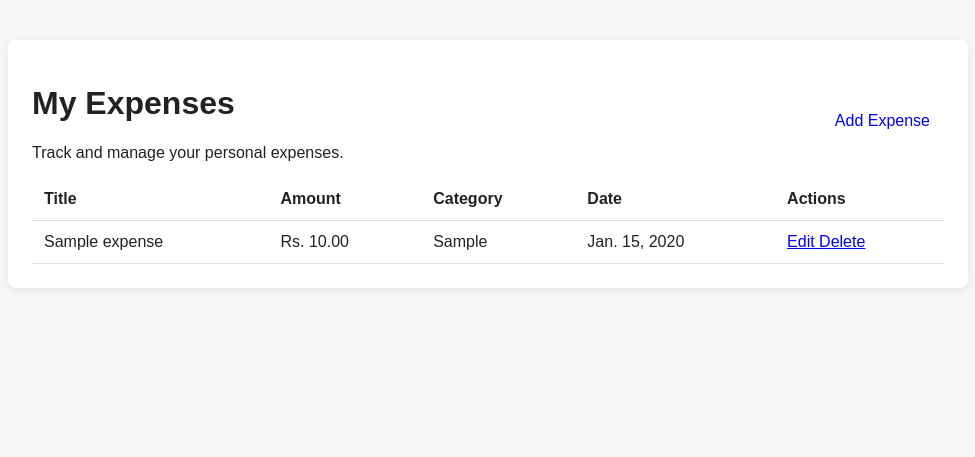
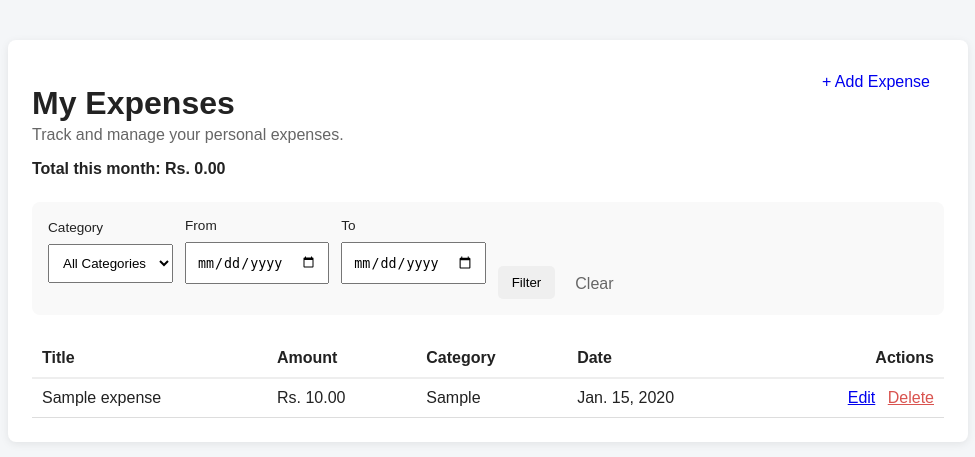
Before and after one commit to GREED-ED/expense-tracker, a Django app: page /expenses/ in a window 1280 px wide. Shown: the part 65-522 px from the top of the page, without its empty margins (152-1127 px from the left). Run offline with Django 5.2, Linux system fonts and the light colour scheme; a user stored in the database is signed in; tables that the repository leaves empty hold one stand-in row (values such as "Sample post").

Commit message:
Add registration feature and enhance expense management UI
- Implemented user registration functionality with a new RegistrationView and RegistrationForm.
- Added category selection to ExpenseForm for better expense categorization.
- Enhanced ExpenseListView to support filtering by category and date range, displaying monthly totals.
- Improved UI for expense forms and lists, including better styling and layout adjustments.
- Created a new registration template and updated the login template for improved user experience.

```diff
--- a/expense_tracker/urls.py
+++ b/expense_tracker/urls.py
@@ -1,31 +1,28 @@
-"""
-URL configuration for expense_tracker project.
-
-The `urlpatterns` list routes URLs to views. For more information please see:
-    https://docs.djangoproject.com/en/6.1/topics/http/urls/
-Examples:
-Function views
-    1. Add an import:  from my_app import views
-    2. Add a URL to urlpatterns:  path('', views.home, name='home')
-Class-based views
-    1. Add an import:  from other_app.views import Home
-    2. Add a URL to urlpatterns:  path('', Home.as_view(), name='home')
-Including another URLconf
-    1. Import the include() function: from django.urls import include, path
-    2. Add a URL to urlpatterns:  path('blog/', include('blog.urls'))
-"""
 from django.contrib import admin
 from django.contrib.auth import views as auth_views
-from django.urls import path
+from django.urls import path, include
+from django.views.generic import RedirectView
+from django.shortcuts import redirect
+from django.views import View
 from expenses.views import (
     ExpenseCreateView,
     ExpenseListView,
     ExpenseUpdateView,
     ExpenseDeleteView,
+    RegistrationView,
 )
 
+class HomeRedirectView(View):
+    def get(self, request):
+        if request.user.is_authenticated:
+            return redirect("expense-list")
+
+        return redirect("login")
 
 urlpatterns = [
+
+    path("", HomeRedirectView.as_view(), name="home"),
+
     path('admin/', admin.site.urls),
 
     path(
@@ -60,4 +57,10 @@ urlpatterns = [
         ExpenseDeleteView.as_view(),
         name="expense-delete",
     ),
+    path(
+        "register/",
+        RegistrationView.as_view(),
+        name="register",
+    ),
+
 ]
--- a/expenses/views.py
+++ b/expenses/views.py
@@ -2,8 +2,12 @@ from django.contrib.auth.mixins import LoginRequiredMixin
 from django.urls import reverse_lazy
 from django.views.generic import CreateView, ListView, UpdateView, DeleteView
 from django.contrib import messages
+from django.contrib.auth import login
+from django.views.generic import FormView
+from django.db.models import Sum
+from django.utils import timezone
 
-from .forms import ExpenseForm
+from .forms import ExpenseForm, RegistrationForm
 from .models import Expense
 
 
@@ -13,7 +17,39 @@ class ExpenseListView(LoginRequiredMixin, ListView):
     context_object_name = "expenses"
 
     def get_queryset(self):
-        return Expense.objects.filter(user=self.request.user)
+        queryset = Expense.objects.filter(user=self.request.user)
+
+        category = self.request.GET.get("category")
+        start_date = self.request.GET.get("start_date")
+        end_date = self.request.GET.get("end_date")
+
+        if category:
+            queryset = queryset.filter(category=category)
+
+        if start_date:
+            queryset = queryset.filter(date__gte=start_date)
+
+        if end_date:
+            queryset = queryset.filter(date__lte=end_date)
+
+        return queryset
+
+    def get_context_data(self, **kwargs):
+        context = super().get_context_data(**kwargs)
+
+        expenses = self.get_queryset()
+
+        context["monthly_total"] = (
+            expenses
+            .filter(
+                date__year=timezone.now().year,
+                date__month=timezone.now().month,
+            )
+            .aggregate(total=Sum("amount"))["total"]
+            or 0
+        )
+
+        return context
 
 
 class ExpenseCreateView(LoginRequiredMixin, CreateView):
@@ -68,3 +104,20 @@ class ExpenseDeleteView(LoginRequiredMixin, DeleteView):
         )
 
         return super().delete(request, *args, **kwargs)
+
+
+class RegistrationView(FormView):
+    template_name = "registration/register.html"
+    form_class = RegistrationForm
+    success_url = reverse_lazy("expense-list")
+
+    def form_valid(self, form):
+        user = form.save()
+        login(self.request, user)
+
+        messages.success(
+            self.request,
+            "Account created successfully."
+        )
+
+        return super().form_valid(form)
--- a/templates/expenses/expense_list.html
+++ b/templates/expenses/expense_list.html
@@ -3,65 +3,92 @@
 {% block title %}My Expenses{% endblock %}
 
 {% block content %}
-
 <div class="card">
 
-    <div style="display: flex; justify-content: space-between; align-items: center;">
+    <!-- Header Section -->
+    <div style="display: flex; justify-content: space-between; align-items: flex-start; margin-bottom: 24px;">
         <div>
-            <h1>My Expenses</h1>
-            <p>Track and manage your personal expenses.</p>
+            <h1 style="margin-bottom: 4px;">My Expenses</h1>
+            <p style="color: #666; margin-top: 0; margin-bottom: 16px;">
+                Track and manage your personal expenses.
+            </p>
+            <p style="margin-bottom: 0;">
+                <strong>Total this month: Rs. {{ monthly_total|floatformat:2 }}</strong>
+            </p>
         </div>
 
         <a class="button" href="{% url 'expense-create' %}">
-            Add Expense
+            + Add Expense
         </a>
     </div>
 
+    <!-- Filter Form -->
+    <form method="get" style="display: flex; gap: 12px; align-items: center; flex-wrap: wrap; margin-bottom: 24px; background: #f9f9f9; padding: 16px; border-radius: 8px;">
+        <div>
+            <label for="category" style="display: block; font-size: 0.85rem; margin-bottom: 4px;">Category</label>
+            <select name="category" id="category">
+                <option value="">All Categories</option>
+                <option value="Food" {% if request.GET.category == "Food" %}selected{% endif %}>Food</option>
+                <option value="Transport" {% if request.GET.category == "Transport" %}selected{% endif %}>Transport</option>
+                <option value="Shopping" {% if request.GET.category == "Shopping" %}selected{% endif %}>Shopping</option>
+                <option value="Bills" {% if request.GET.category == "Bills" %}selected{% endif %}>Bills</option>
+                <option value="Other" {% if request.GET.category == "Other" %}selected{% endif %}>Other</option>
+            </select>
+        </div>
+
+        <div>
+            <label for="start_date" style="display: block; font-size: 0.85rem; margin-bottom: 4px;">From</label>
+            <input type="date" name="start_date" id="start_date" value="{{ request.GET.start_date }}">
+        </div>
+
+        <div>
+            <label for="end_date" style="display: block; font-size: 0.85rem; margin-bottom: 4px;">To</label>
+            <input type="date" name="end_date" id="end_date" value="{{ request.GET.end_date }}">
+        </div>
+
+        <div style="display: flex; align-items: flex-end; gap: 8px; margin-top: auto;">
+            <button type="submit">Filter</button>
+            <a href="{% url 'expense-list' %}" style="padding: 6px 12px; text-decoration: none; color: #666;">Clear</a>
+        </div>
+    </form>
+
+    <!-- Expenses Table or Empty State -->
     {% if expenses %}
-
-        <table>
+        <div style="overflow-x: auto;">
+            <table style="width: 100%; border-collapse: collapse;">
                 <thead>
-                <tr>
-                    <th>Title</th>
-                    <th>Amount</th>
-                    <th>Category</th>
-                    <th>Date</th>
-                    <th>Actions</th>
+                    <tr style="text-align: left; border-bottom: 2px solid #eee;">
+                        <th style="padding: 10px;">Title</th>
+                        <th style="padding: 10px;">Amount</th>
+                        <th style="padding: 10px;">Category</th>
+                        <th style="padding: 10px;">Date</th>
+                        <th style="padding: 10px; text-align: right;">Actions</th>
                     </tr>
                 </thead>
-
                 <tbody>
                     {% for expense in expenses %}
-                    <tr>
-                        <td>{{ expense.title }}</td>
-                        <td>Rs. {{ expense.amount }}</td>
-                        <td>{{ expense.category }}</td>
-                        <td>{{ expense.date }}</td>
-
-                        <td>
-                            <a href="{% url 'expense-update' expense.pk %}">
-                                Edit
-                            </a>
-
-                            <a href="{% url 'expense-delete' expense.pk %}">
-                                Delete
-                            </a>
+                        <tr style="border-bottom: 1px solid #eee;">
+                            <td style="padding: 10px;">{{ expense.title }}</td>
+                            <td style="padding: 10px;">Rs. {{ expense.amount }}</td>
+                            <td style="padding: 10px;">{{ expense.category }}</td>
+                            <td style="padding: 10px;">{{ expense.date }}</td>
+                            <td style="padding: 10px; text-align: right;">
+                                <a href="{% url 'expense-update' expense.pk %}" style="margin-right: 8px;">Edit</a>
+                                <a href="{% url 'expense-delete' expense.pk %}" style="color: #d9534f;">Delete</a>
                             </td>
                         </tr>
                     {% endfor %}
                 </tbody>
             </table>
-
+        </div>
     {% else %}
-
-        <p>You don't have any expenses yet.</p>
-
+        <div style="text-align: center; padding: 40px 0;">
+            <p style="color: #666; margin-bottom: 16px;">You don't have any expenses yet.</p>
             <a class="button" href="{% url 'expense-create' %}">
                 Add your first expense
             </a>
-
+        </div>
     {% endif %}
 
 </div>
-
 {% endblock %}
```
Also changed, not shown: expenses/forms.py (+21 -0 lines), templates/expenses/expense_form.html (+12 -5 lines), templates/registration/login.html (+20 -11 lines), templates/registration/register.html (added, +28 -0 lines). Lines whose indentation alone changed are shown as unchanged.
